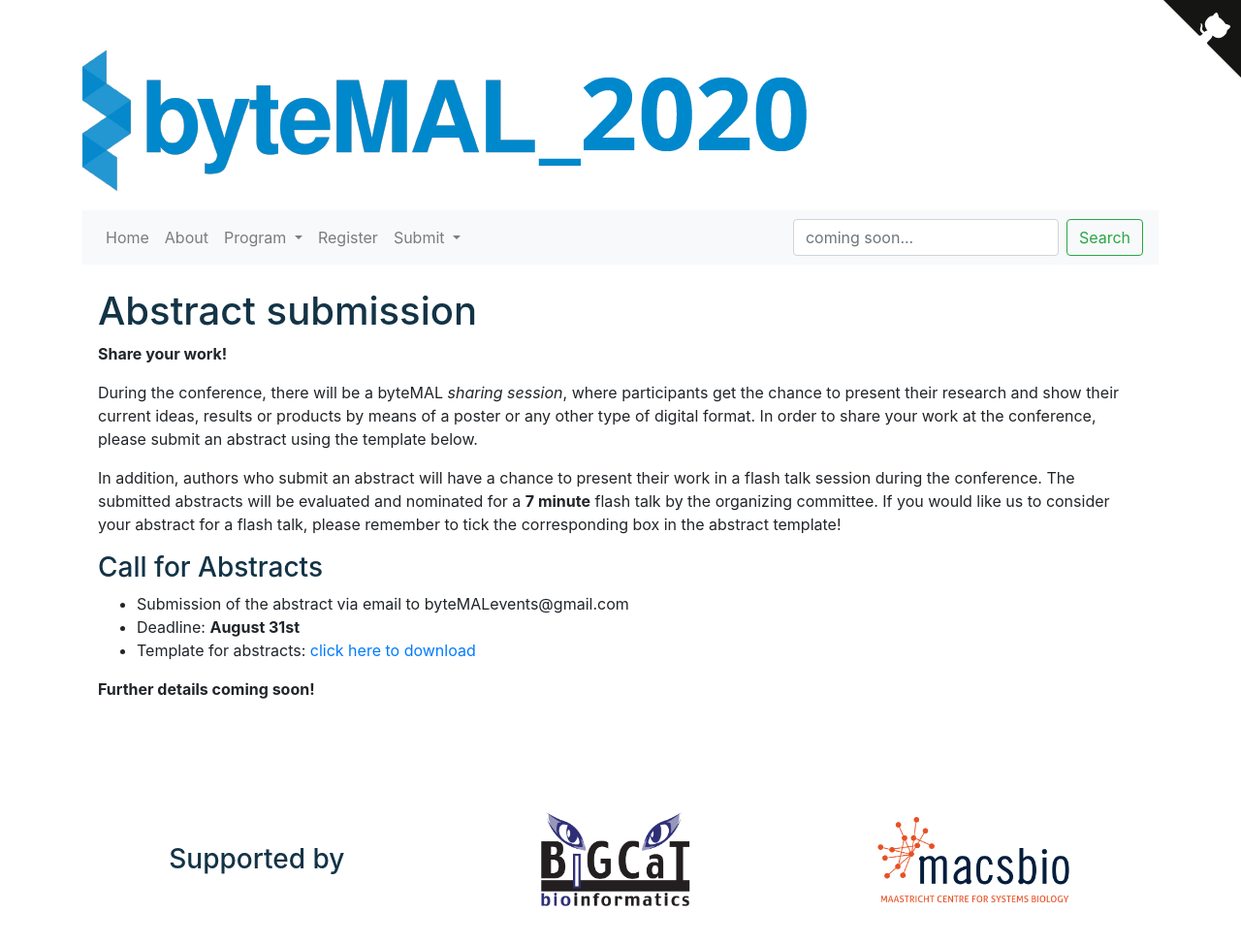
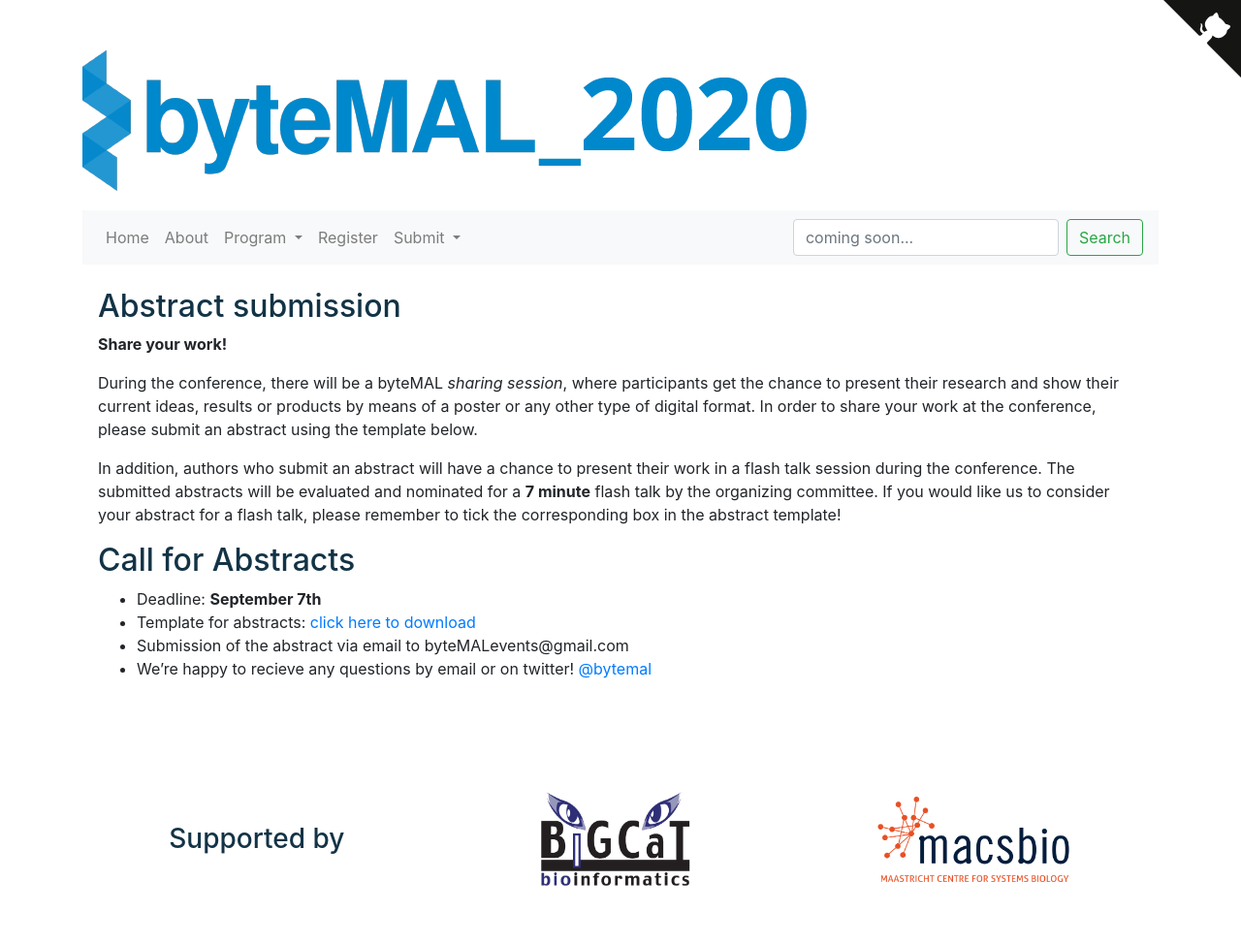
Before and after one commit to bytemal/bytemal-2020, a Jekyll site: the page built from _pages/submit.md, in a window 1280 px wide. Shown: the whole page at 97% size. Built offline with Jekyll 4.4.1, drawn with Linux system fonts in a browser that asks for light colours; after the commit the page ends 952 px from its top, so only the background shows below that.

Commit message:
Update submit.md

```diff
--- a/_pages/submit.md
+++ b/_pages/submit.md
@@ -4,7 +4,7 @@
 layout:    default
 ---
 
-# Abstract submission
+## Abstract submission
 
 **Share your work!**
 
@@ -12,12 +12,12 @@
 
 In addition, authors who submit an abstract will have a chance to present their work in a flash talk session during the conference. The submitted abstracts will be evaluated and nominated for a **7 minute** flash talk by the organizing committee. If you would like us to consider your abstract for a flash talk, please remember to tick the corresponding box in the abstract template!
 
-### Call for Abstracts
+## Call for Abstracts
+
+- Deadline: **September 7th**
+- Template for abstracts: [click here to download](https://github.com/bytemal/bytemal-2020/blob/master/ByteMAL2020_NAME_abstract_v2.docx?raw=true)
 - Submission of the abstract via email to byteMALevents@gmail.com
-- Deadline: **August 31st**
-- Template for abstracts: [click here to download](https://github.com/bytemal/bytemal-2020/blob/master/ByteMAL2020_NAME_abstract_v2.docx?raw=true)
+- We're happy to recieve any questions by email or on twitter! [@bytemal](https://twitter.com/byteMAL)
 
 <!--### Guidelines for posters and other submissions
 Participants are encouraged to submit their research in the form of a poster, video or other digital formats. If accepted, posters and other self-contained digital submissions will be hosted publicly on this conference website. For any accepted digital submissions that cannot be hosted directly on this static website, we will host a link to your self-hosted submission alongside a concise summary.-->
-
-**Further details coming soon!**
```
